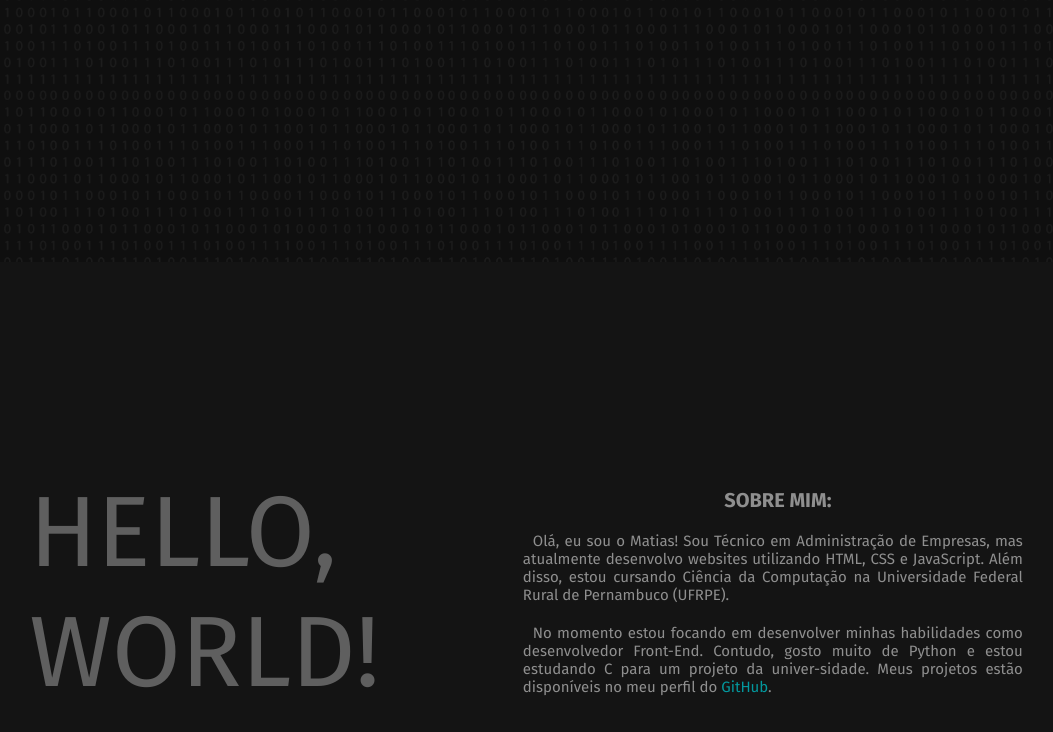
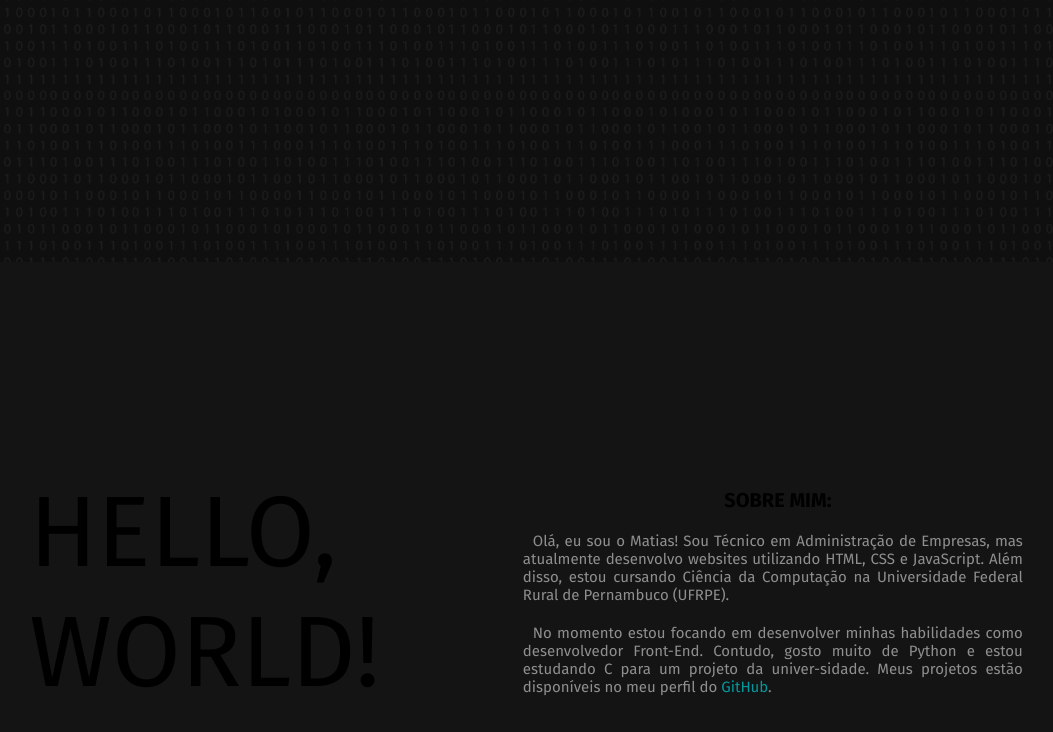
Before and after one commit to Mattias-ATMZ/Portifolio_1.0, a plain HTML site: page index.html in a window 1280 px wide. Shown: the part 398-1130 px from the top of the page, without its empty margins (114-1167 px from the left). Drawn offline with Linux system fonts and the light colour scheme.

Commit message:
Update mobele-frist.css

```diff
--- a/assets/css/mobele-frist.css
+++ b/assets/css/mobele-frist.css
@@ -51,7 +51,7 @@
     .c2-text-hello-w{
         display: block;
         font-size: 100px;
-        color: #5f5f5f;
+        color: #000000;
     }
     .c2-text{
         width: 500px;
@@ -63,7 +63,7 @@
     .c2-title{
         font-size: 20px;
         font-weight: bold;
-        color: #8f8f8f;
+        color: #000000;
     }
     footer{
         flex-direction: row;
```
